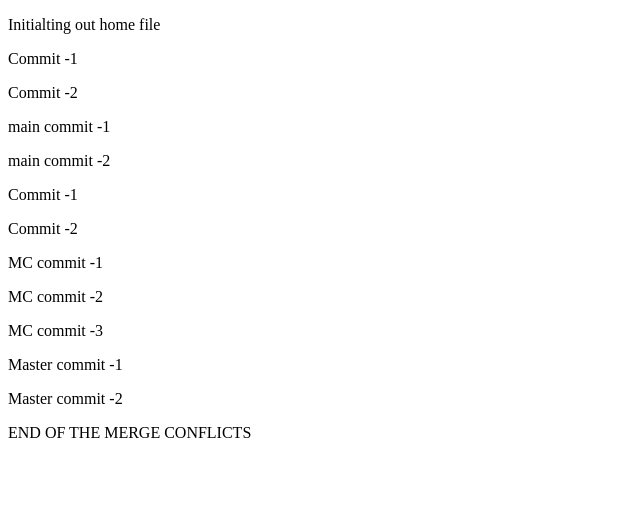
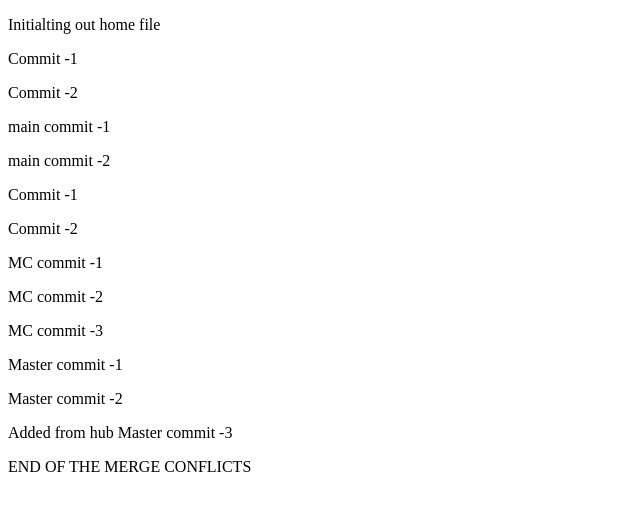
Before and after one commit to VAIBHAVCES/git-revisit, a plain HTML site: page home.html in a window 1280 px wide. Shown: the whole page, without its empty margins (0-640 px from the left). Drawn offline with Linux system fonts and the light colour scheme.

Commit message:
Update home.html
github c-3 main

```diff
--- a/home.html
+++ b/home.html
@@ -32,6 +32,7 @@
     <div class="main2">
       <p>Master commit -1 </p>
       <p>Master commit -2 </p>
+      <p>Added from hub Master commit -3 </p>
     </div>
     <p>END OF THE MERGE CONFLICTS</p>
   </body>
```
